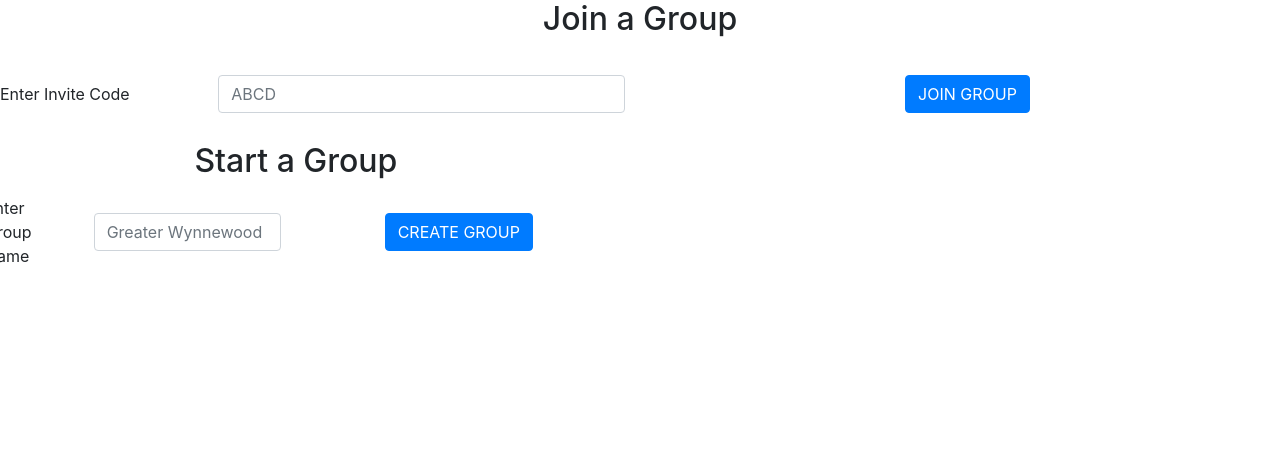
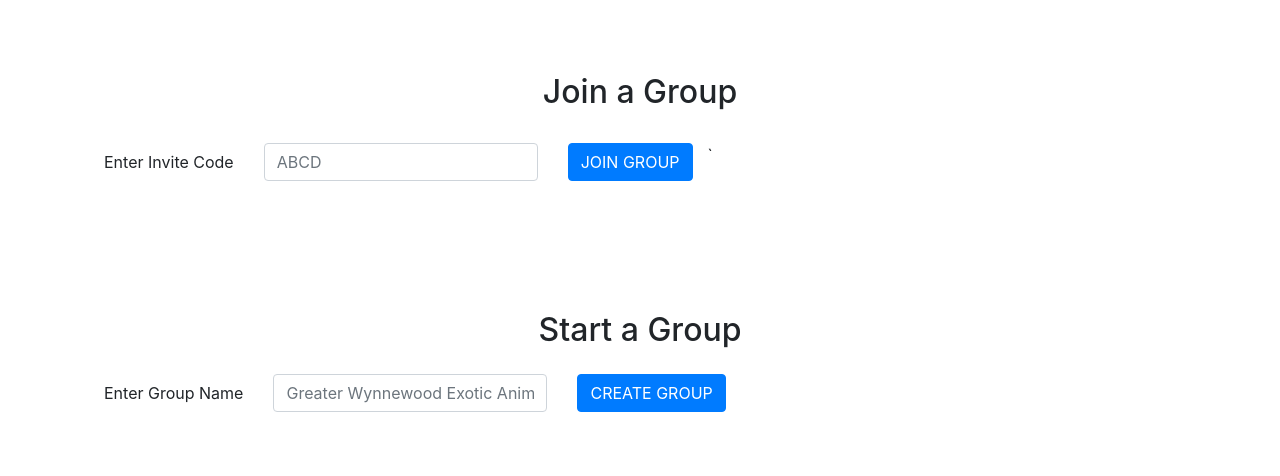
Before and after one commit to jiangl/abettorgame, a Django app: page /main/ in a window 1280 px wide. Shown: the part 56-532 px from the top of the page. Run offline with Django 3.2, Linux system fonts and the light colour scheme; some libraries are stand-ins or nearby versions.

Commit message:
update the index page padding

```diff
--- a/maingame/templates/index.html
+++ b/maingame/templates/index.html
@@ -1,30 +1,45 @@
 {% include 'base-template.html' %}
 
+<div class="container border border-white p-5">
+
+  <h2 class="col text-center p-4">Join a Group</h2>
+
+  <div class="row">
     <form>
-  <h2 class="col text-center">Join a Group</h2>
-  <div class="form-group row align-items-center">
-    <label for="inputGroupId" class="col-sm-2 col-form-label">Enter Invite Code</label>
-    <div class="col-sm-4">
+      <div class="form-group row">
+        <label for="inputGroupId" class="col-auto col-form-label">Enter Invite Code</label>
+        <div class="col-auto">
           <input type="groupId" class="form-control" id="inputGroupId" placeholder="ABCD">
         </div>
-  <div class="col text-center">
+
+        <div class="col col-auto text-center">
           <button type="submit" class="btn btn-primary">JOIN GROUP</button>
+        </div>`
+      </div>
+    </form>
+  </div>
+
+</div>
+
+
+<div class="container border border-white p-5">
+
+  <h2 class="col text-center p-3">Start a Group</h2>
+
+  <div class="row">
+    <form>
+      <div class="form-group row">
+        <label for="inputGroupName" class="col-auto col-form-label">Enter Group Name</label>
+        <div class="col-auto">
+          <input type="groupName" class="form-control" id="inputGroupName" placeholder="Greater Wynnewood Exotic Animal Park">
+        </div>
+        <div class="col col-auto text-center">
+          <button type="submit" class="btn btn-primary">CREATE GROUP</button>
+        </div>
       </div>
     </form>
 
-</br>
-</br>
-</br>
-</br>
+  </div>
 
-<form>
-  <h2 class="col text-center">Start a Group</h2>
-  <div class="form-group row align-items-center">
-    <label for="inputGroupName" class="col-sm-2 col-form-label">Enter Group Name</label>
-    <div class="col-sm-4">
-      <input type="groupName" class="form-control" id="inputGroupName" placeholder="Greater Wynnewood Exotic Animal Park">
 </div>
-  <div class="col text-center">
-    <button type="submit" class="btn btn-primary">CREATE GROUP</button>
 </div>
-</form>
```
Lines whose indentation alone changed are shown as unchanged.
